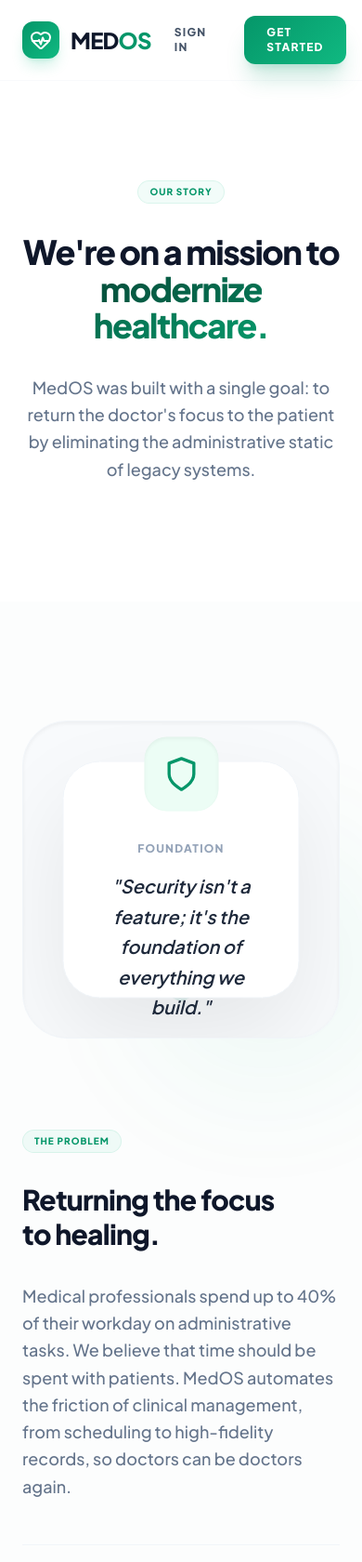
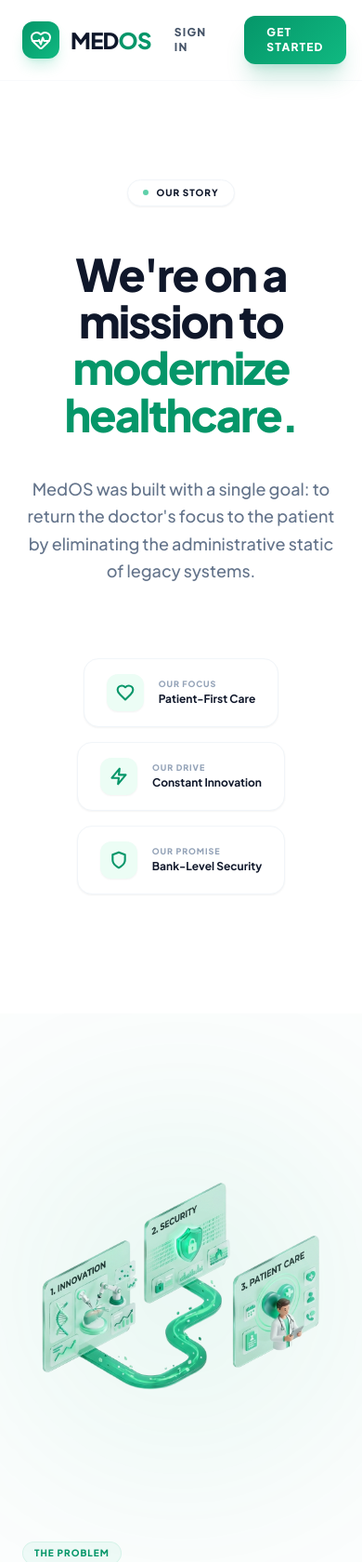
Before and after one commit to codewithkaran23/cms-saas, a PHP site: page /cms-saas/about.php in a window 390 px wide. Shown: the top 1680 px of the page at 93% size. Run offline with PHP 8.4, Linux system fonts and the light colour scheme; data that the repository does not hold is empty; some libraries are stand-ins or nearby versions.

Commit message:
style: final polish of About page with 3D mission illustration and responsive layout fixes

```diff
--- a/about.php
+++ b/about.php
@@ -82,17 +82,54 @@
             <div class="absolute bottom-1/4 right-1/4 w-[500px] h-[500px] bg-teal-50 rounded-full blur-[120px] opacity-60 animate-pulse" style="animation-delay: 2s;"></div>
         </div>
 
-        <div class="max-w-4xl mx-auto px-6 text-center relative z-10">
-            <div class="inline-flex items-center gap-2 px-3 py-1 bg-emerald-500/5 border border-emerald-500/10 rounded-full text-[10px] font-black text-emerald-600 uppercase tracking-widest mb-8">
-                Our Story
+        <div class="max-w-5xl mx-auto px-6 text-center relative z-10">
+            <div class="inline-flex items-center gap-2 px-4 py-1.5 bg-white border border-slate-100 rounded-full shadow-sm mb-12">
+                <span class="w-1.5 h-1.5 bg-emerald-500 rounded-full animate-pulse"></span>
+                <span class="text-[10px] font-black text-slate-900 uppercase tracking-widest">Our Story</span>
             </div>
-            <h1 class="text-4xl md:text-5xl lg:text-6xl font-black text-slate-900 tracking-tightest mb-8 leading-[1.1]">
+            <h1 class="text-5xl md:text-6xl lg:text-7xl font-black text-slate-900 tracking-tightest mb-10 leading-[1.05]">
                 We're on a mission to <br>
-                <span class="text-gradient">modernize healthcare.</span>
+                <span class="text-emerald-600">modernize healthcare.</span>
             </h1>
-            <p class="text-lg md:text-xl text-slate-500 font-medium leading-relaxed max-w-2xl mx-auto">
+            <p class="text-lg md:text-xl text-slate-500 font-medium leading-relaxed max-w-2xl mx-auto mb-20">
                 MedOS was built with a single goal: to return the doctor's focus to the patient by eliminating the administrative static of legacy systems.
             </p>
+
+            <!-- Core Value Boxes -->
+            <div class="flex flex-wrap items-center justify-center gap-4">
+                <!-- Value 1 -->
+                <div class="flex items-center gap-4 px-6 py-4 bg-white border border-slate-100 rounded-2xl shadow-sm hover:shadow-md hover:border-emerald-100 transition-all group">
+                    <div class="w-10 h-10 bg-emerald-50 text-emerald-600 rounded-xl flex items-center justify-center group-hover:bg-emerald-500 group-hover:text-white transition-all duration-500 shadow-sm">
+                        <svg xmlns="http://www.w3.org/2000/svg" width="20" height="20" viewBox="0 0 24 24" fill="none" stroke="currentColor" stroke-width="2.5" stroke-linecap="round" stroke-linejoin="round"><path d="M19 14c1.49-1.46 3-3.21 3-5.5A5.5 5.5 0 0 0 16.5 3c-1.76 0-3 .5-4.5 2-1.5-1.5-2.74-2-4.5-2A5.5 5.5 0 0 0 2 8.5c0 2.3 1.5 4.05 3 5.5l7 7Z"/></svg>
+                    </div>
+                    <div class="text-left">
+                        <p class="text-[9px] font-black text-slate-400 uppercase tracking-widest leading-none mb-1">Our Focus</p>
+                        <p class="text-xs font-bold text-slate-900">Patient-First Care</p>
+                    </div>
+                </div>
+
+                <!-- Value 2 -->
+                <div class="flex items-center gap-4 px-6 py-4 bg-white border border-slate-100 rounded-2xl shadow-sm hover:shadow-md hover:border-emerald-100 transition-all group">
+                    <div class="w-10 h-10 bg-emerald-50 text-emerald-600 rounded-xl flex items-center justify-center group-hover:bg-emerald-500 group-hover:text-white transition-all duration-500 shadow-sm">
+                        <svg xmlns="http://www.w3.org/2000/svg" width="20" height="20" viewBox="0 0 24 24" fill="none" stroke="currentColor" stroke-width="2.5" stroke-linecap="round" stroke-linejoin="round"><path d="M13 2L3 14h9l-1 8 10-12h-9l1-8z"/></svg>
+                    </div>
+                    <div class="text-left">
+                        <p class="text-[9px] font-black text-slate-400 uppercase tracking-widest leading-none mb-1">Our Drive</p>
+                        <p class="text-xs font-bold text-slate-900">Constant Innovation</p>
+                    </div>
+                </div>
+
+                <!-- Value 3 -->
+                <div class="flex items-center gap-4 px-6 py-4 bg-white border border-slate-100 rounded-2xl shadow-sm hover:shadow-md hover:border-emerald-100 transition-all group">
+                    <div class="w-10 h-10 bg-emerald-50 text-emerald-600 rounded-xl flex items-center justify-center group-hover:bg-emerald-500 group-hover:text-white transition-all duration-500 shadow-sm">
+                        <svg xmlns="http://www.w3.org/2000/svg" width="20" height="20" viewBox="0 0 24 24" fill="none" stroke="currentColor" stroke-width="2.5" stroke-linecap="round" stroke-linejoin="round"><path d="M12 22s8-4 8-10V5l-8-3-8 3v7c0 6 8 10 8 10z"/></svg>
+                    </div>
+                    <div class="text-left">
+                        <p class="text-[9px] font-black text-slate-400 uppercase tracking-widest leading-none mb-1">Our Promise</p>
+                        <p class="text-xs font-bold text-slate-900">Bank-Level Security</p>
+                    </div>
+                </div>
+            </div>
         </div>
     </header>
 
@@ -101,25 +138,13 @@
         <div class="max-w-7xl mx-auto px-6 grid lg:grid-cols-2 gap-24 items-center">
             <!-- Visual Side -->
             <div class="relative group">
-                <div class="relative w-full aspect-square bg-slate-50 rounded-[3rem] overflow-hidden border border-slate-100 shadow-inner">
-                    <div class="absolute inset-0 flex items-center justify-center opacity-10">
-                        <svg xmlns="http://www.w3.org/2000/svg" width="300" height="300" viewBox="0 0 24 24" fill="none" stroke="currentColor" stroke-width="1" stroke-linecap="round" stroke-linejoin="round" class="text-emerald-600"><path d="M12 22s8-4 8-10V5l-8-3-8 3v7c0 6 8 10 8 10z"/></svg>
-                    </div>
-
-                    <!-- Floating Stat Card -->
-                    <div class="absolute top-1/2 left-1/2 -translate-x-1/2 -translate-y-1/2 w-3/4 h-3/4 bg-white rounded-[2.5rem] shadow-[0_40px_100px_rgba(0,0,0,0.08)] border border-slate-100 flex items-center justify-center p-12 transition-transform duration-700 group-hover:scale-105">
-                        <div class="text-center">
-                            <div class="w-20 h-20 bg-emerald-50 rounded-3xl flex items-center justify-center mx-auto mb-8 text-emerald-600 shadow-inner">
-                                <svg xmlns="http://www.w3.org/2000/svg" width="40" height="40" viewBox="0 0 24 24" fill="none" stroke="currentColor" stroke-width="2" stroke-linecap="round" stroke-linejoin="round"><path d="M12 22s8-4 8-10V5l-8-3-8 3v7c0 6 8 10 8 10z"/></svg>
-                            </div>
-                            <p class="text-xs font-black text-slate-400 uppercase tracking-widest mb-4">Foundation</p>
-                            <p class="text-xl font-semibold text-slate-800 leading-relaxed italic">"Security isn't a feature; it's the foundation of everything we build."</p>
-                        </div>
-                    </div>
+                <!-- 3D Mission Workflow Image -->
+                <div class="relative w-full aspect-square rounded-[3rem] overflow-hidden">
+                    <img src="about.png" alt="MedOS Mission Workflow" class="w-full h-full object-contain mix-blend-multiply">
                 </div>
 
                 <!-- Accent Glow -->
-                <div class="absolute -bottom-12 -right-12 w-64 h-64 bg-emerald-500/10 rounded-full blur-[80px] -z-10 animate-pulse"></div>
+                <div class="absolute top-1/2 left-1/2 -translate-x-1/2 -translate-y-1/2 w-full h-full bg-emerald-500/10 rounded-full blur-[120px] -z-10 "></div>
             </div>
 
             <!-- Content Side -->
```
Also changed, not shown: about.png (added).
